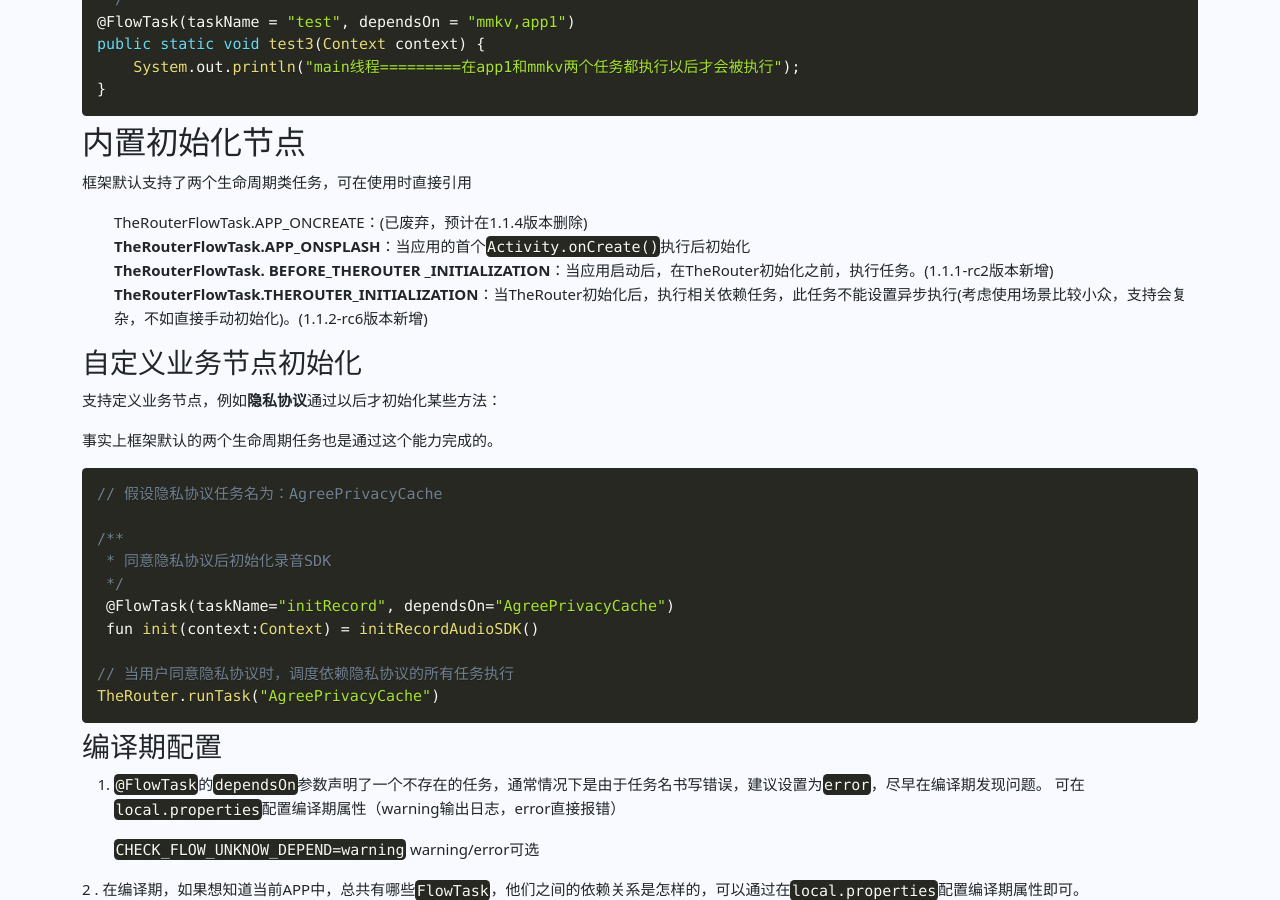
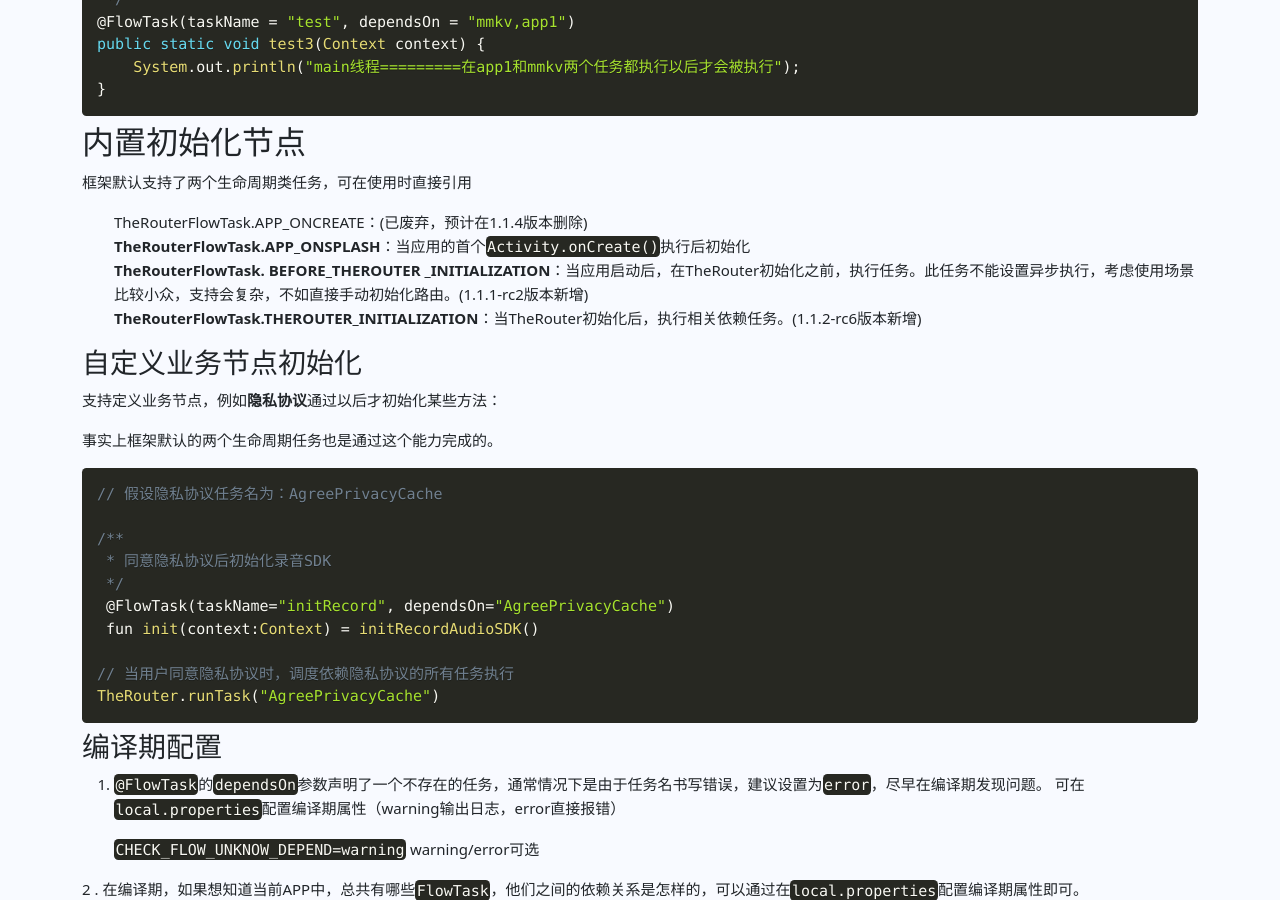
Before and after one commit to hll-therouter/therouter-en.github.io, a Jekyll site: the page built from _posts/2022-08-26-01.md, in a window 1280 px wide and 900 px high, scrolled down 1072 px. Built offline with Jekyll 4.4.1, drawn with Linux system fonts in a browser that asks for light colours; nearby versions of some CDN libraries; Markdown is read by kramdown in place of the engine named in the settings.

Commit message:
修改文档

```diff
--- a/_posts/2022-08-26-01.md
+++ b/_posts/2022-08-26-01.md
@@ -57,8 +57,8 @@ public static void test3(Context context) {
 
 - TheRouterFlowTask.APP_ONCREATE：(已废弃，预计在1.1.4版本删除)
 - **TheRouterFlowTask.APP_ONSPLASH**：当应用的首个`Activity.onCreate()`执行后初始化
-- **TheRouterFlowTask. BEFORE_THEROUTER _INITIALIZATION**：当应用启动后，在TheRouter初始化之前，执行任务。(1.1.1-rc2版本新增)
-- **TheRouterFlowTask.THEROUTER_INITIALIZATION**：当TheRouter初始化后，执行相关依赖任务，此任务不能设置异步执行(考虑使用场景比较小众，支持会复杂，不如直接手动初始化)。(1.1.2-rc6版本新增)
+- **TheRouterFlowTask. BEFORE_THEROUTER _INITIALIZATION**：当应用启动后，在TheRouter初始化之前，执行任务。此任务不能设置异步执行，考虑使用场景比较小众，支持会复杂，不如直接手动初始化路由。(1.1.1-rc2版本新增)
+- **TheRouterFlowTask.THEROUTER_INITIALIZATION**：当TheRouter初始化后，执行相关依赖任务。(1.1.2-rc6版本新增)
 
 
 ### 自定义业务节点初始化
```
